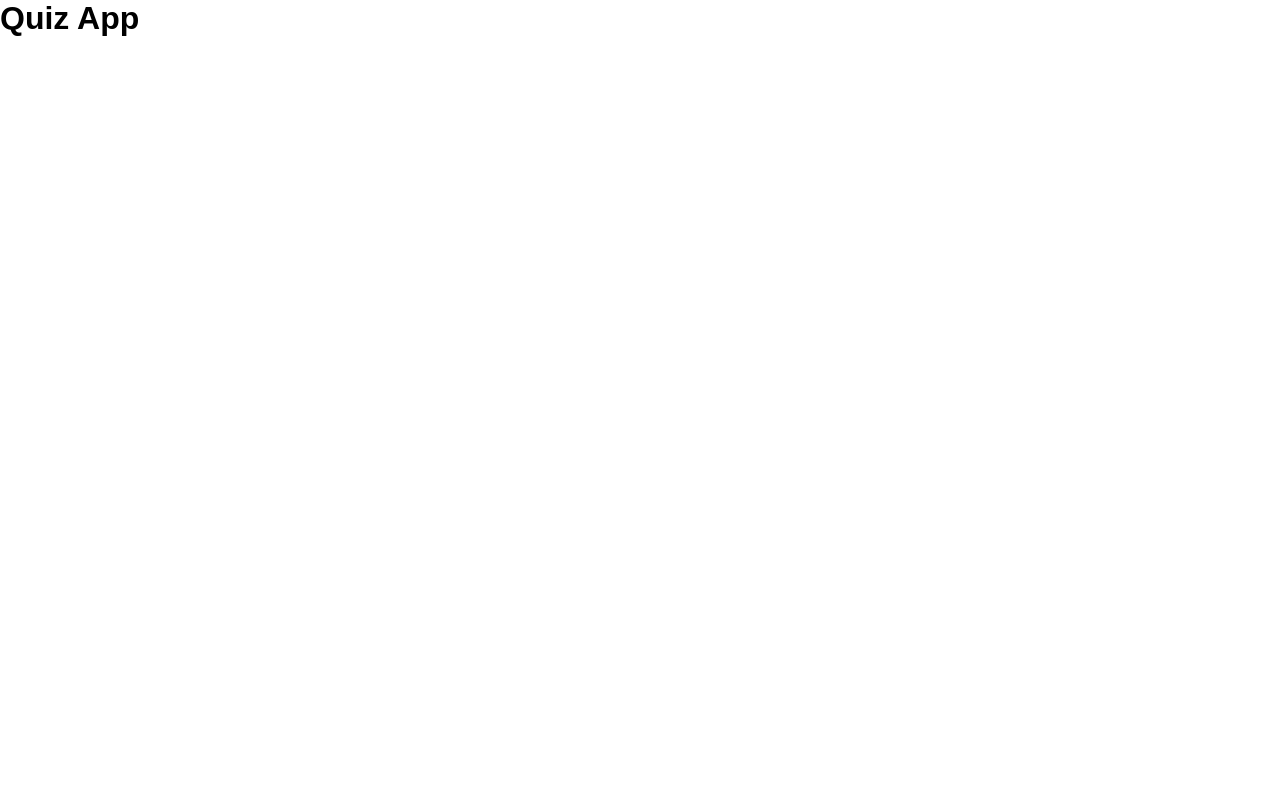
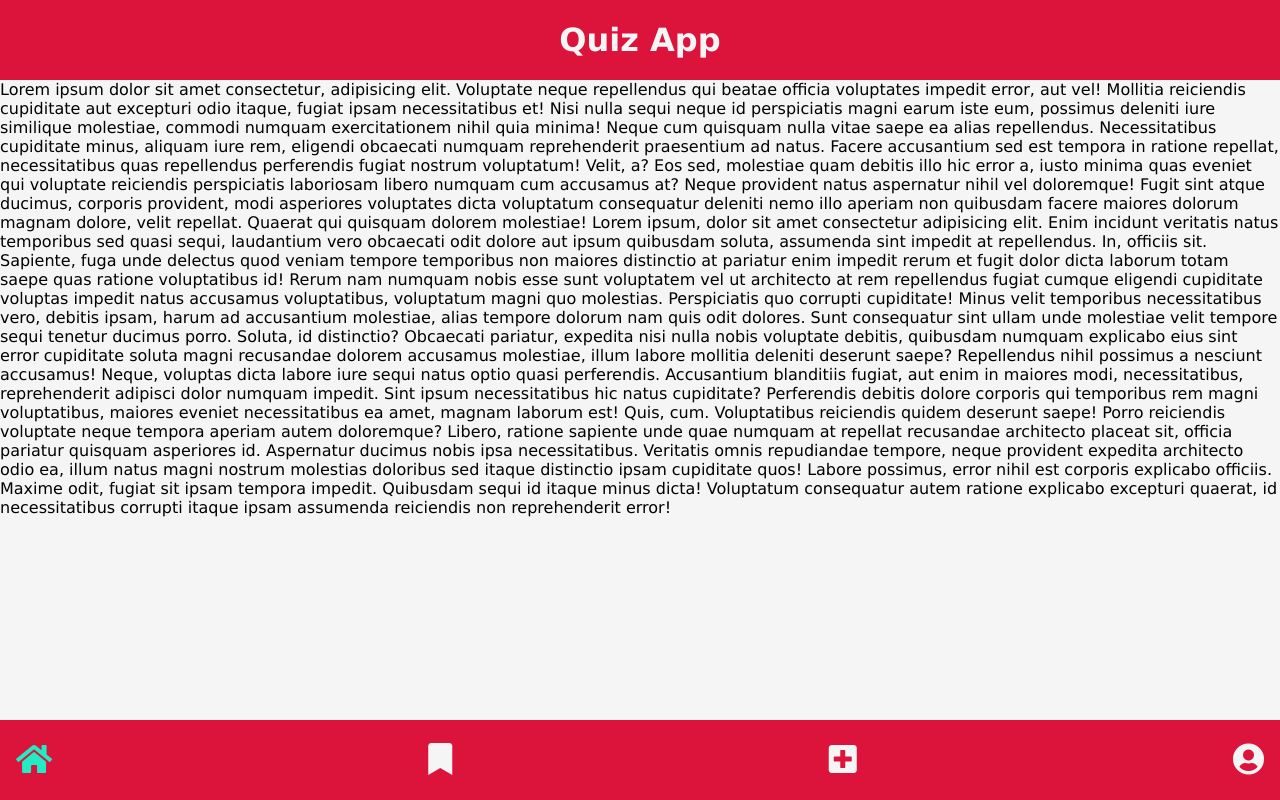
Before and after one commit to namirsab/quiz-app-21-4-solved, a plain HTML site: page index.html in a window 1280 px wide. Drawn offline with Linux system fonts and the light colour scheme.

Commit message:
Setup main layout

```diff
--- a/index.html
+++ b/index.html
@@ -5,8 +5,84 @@
     <meta name="viewport" content="width=device-width, initial-scale=1.0" />
     <title>Quiz App</title>
     <link rel="stylesheet" href="styles/index.css" />
+    <link
+      rel="stylesheet"
+      href="https://cdnjs.cloudflare.com/ajax/libs/font-awesome/5.15.3/css/all.min.css"
+      integrity="sha512-iBBXm8fW90+nuLcSKlbmrPcLa0OT92xO1BIsZ+ywDWZCvqsWgccV3gFoRBv0z+8dLJgyAHIhR35VZc2oM/gI1w=="
+      crossorigin="anonymous"
+      referrerpolicy="no-referrer"
+    />
   </head>
-  <body>
-    <h1>Quiz App</h1>
+  <body class="outer-grid">
+    <header class="header">
+      <h1 class="header__title">Quiz App</h1>
+    </header>
+    <main class="content">
+      Lorem ipsum dolor sit amet consectetur, adipisicing elit. Voluptate neque
+      repellendus qui beatae officia voluptates impedit error, aut vel! Mollitia
+      reiciendis cupiditate aut excepturi odio itaque, fugiat ipsam
+      necessitatibus et! Nisi nulla sequi neque id perspiciatis magni earum iste
+      eum, possimus deleniti iure similique molestiae, commodi numquam
+      exercitationem nihil quia minima! Neque cum quisquam nulla vitae saepe ea
+      alias repellendus. Necessitatibus cupiditate minus, aliquam iure rem,
+      eligendi obcaecati numquam reprehenderit praesentium ad natus. Facere
+      accusantium sed est tempora in ratione repellat, necessitatibus quas
+      repellendus perferendis fugiat nostrum voluptatum! Velit, a? Eos sed,
+      molestiae quam debitis illo hic error a, iusto minima quas eveniet qui
+      voluptate reiciendis perspiciatis laboriosam libero numquam cum accusamus
+      at? Neque provident natus aspernatur nihil vel doloremque! Fugit sint
+      atque ducimus, corporis provident, modi asperiores voluptates dicta
+      voluptatum consequatur deleniti nemo illo aperiam non quibusdam facere
+      maiores dolorum magnam dolore, velit repellat. Quaerat qui quisquam
+      dolorem molestiae! Lorem ipsum, dolor sit amet consectetur adipisicing
+      elit. Enim incidunt veritatis natus temporibus sed quasi sequi, laudantium
+      vero obcaecati odit dolore aut ipsum quibusdam soluta, assumenda sint
+      impedit at repellendus. In, officiis sit. Sapiente, fuga unde delectus
+      quod veniam tempore temporibus non maiores distinctio at pariatur enim
+      impedit rerum et fugit dolor dicta laborum totam saepe quas ratione
+      voluptatibus id! Rerum nam numquam nobis esse sunt voluptatem vel ut
+      architecto at rem repellendus fugiat cumque eligendi cupiditate voluptas
+      impedit natus accusamus voluptatibus, voluptatum magni quo molestias.
+      Perspiciatis quo corrupti cupiditate! Minus velit temporibus
+      necessitatibus vero, debitis ipsam, harum ad accusantium molestiae, alias
+      tempore dolorum nam quis odit dolores. Sunt consequatur sint ullam unde
+      molestiae velit tempore sequi tenetur ducimus porro. Soluta, id
+      distinctio? Obcaecati pariatur, expedita nisi nulla nobis voluptate
+      debitis, quibusdam numquam explicabo eius sint error cupiditate soluta
+      magni recusandae dolorem accusamus molestiae, illum labore mollitia
+      deleniti deserunt saepe? Repellendus nihil possimus a nesciunt accusamus!
+      Neque, voluptas dicta labore iure sequi natus optio quasi perferendis.
+      Accusantium blanditiis fugiat, aut enim in maiores modi, necessitatibus,
+      reprehenderit adipisci dolor numquam impedit. Sint ipsum necessitatibus
+      hic natus cupiditate? Perferendis debitis dolore corporis qui temporibus
+      rem magni voluptatibus, maiores eveniet necessitatibus ea amet, magnam
+      laborum est! Quis, cum. Voluptatibus reiciendis quidem deserunt saepe!
+      Porro reiciendis voluptate neque tempora aperiam autem doloremque? Libero,
+      ratione sapiente unde quae numquam at repellat recusandae architecto
+      placeat sit, officia pariatur quisquam asperiores id. Aspernatur ducimus
+      nobis ipsa necessitatibus. Veritatis omnis repudiandae tempore, neque
+      provident expedita architecto odio ea, illum natus magni nostrum molestias
+      doloribus sed itaque distinctio ipsam cupiditate quos! Labore possimus,
+      error nihil est corporis explicabo officiis. Maxime odit, fugiat sit ipsam
+      tempora impedit. Quibusdam sequi id itaque minus dicta! Voluptatum
+      consequatur autem ratione explicabo excepturi quaerat, id necessitatibus
+      corrupti itaque ipsam assumenda reiciendis non reprehenderit error!
+    </main>
+    <footer class="footer">
+      <nav class="nav">
+        <a class="nav__item nav__item--active" href="/index.html"
+          ><i class="fas fa-home"></i
+        ></a>
+        <a class="nav__item" href="/bookmarks.html"
+          ><i class="fas fa-bookmark"></i
+        ></a>
+        <a class="nav__item" href="/create.html"
+          ><i class="fas fa-plus-square"></i
+        ></a>
+        <a class="nav__item" href="/profile.html"
+          ><i class="fas fa-user-circle"></i
+        ></a>
+      </nav>
+    </footer>
   </body>
 </html>
--- /dev/null
+++ b/styles/_colors.css
@@ -0,0 +1,6 @@
+:root {
+  --primary-color: crimson;
+  --accent-color: #23ebc3;
+  --bg-color: whitesmoke;
+  --primary-font-color: whitesmoke;
+}
--- a/styles/index.css
+++ b/styles/index.css
@@ -1 +1,49 @@
-@import '_base.css';
+@import "_base.css";
+@import "_colors.css";
+
+html {
+  font-family: Verdana, Geneva, Tahoma, sans-serif;
+}
+
+.outer-grid {
+  display: grid;
+  grid-template-rows: 80px auto 80px;
+  height: 100vh;
+}
+
+.header {
+  display: flex;
+  align-items: center;
+  justify-content: center;
+  background: var(--primary-color);
+  color: var(--primary-font-color);
+}
+
+.content {
+  display: flex;
+  flex-direction: column;
+  background-color: var(--bg-color);
+  overflow-y: scroll;
+  scroll-behavior: smooth;
+}
+
+.footer {
+  background: var(--primary-color);
+  padding: 1em;
+}
+
+.nav {
+  display: flex;
+  height: 100%;
+  justify-content: space-between;
+  align-items: center;
+}
+
+.nav__item {
+  font-size: 2rem;
+  color: var(--primary-font-color);
+}
+
+.nav__item--active {
+  color: var(--accent-color);
+}
```
